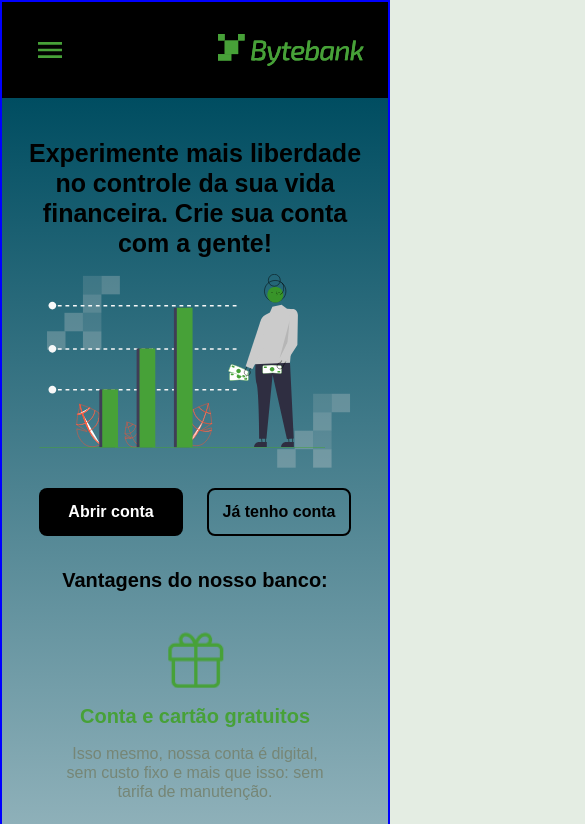
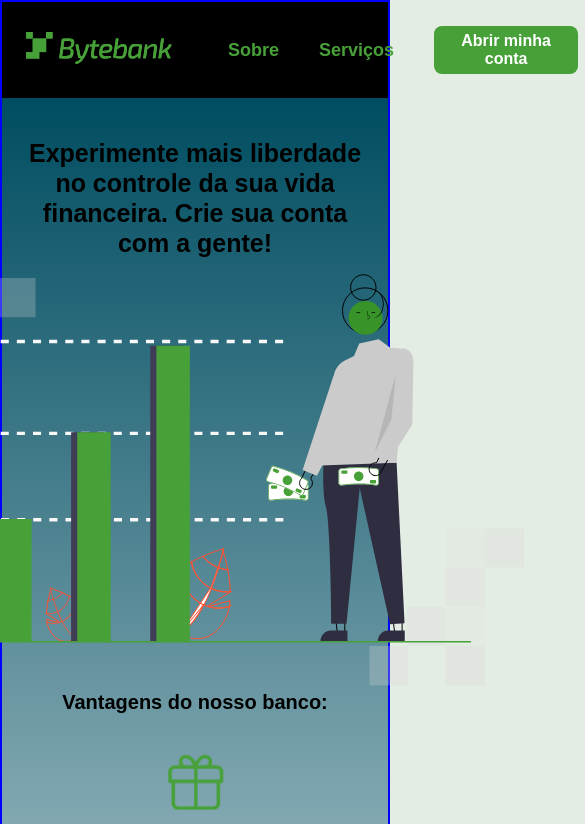
Before and after one commit to AndreMqs/FIAP-tech-chalenge-1-app-gerenciamento-financeiro, a Next.js app: page / in a window 390 px wide. Shown: the top 824 px of the page, 585 px wide, since content can reach past the window. Built offline with nearby package versions, Linux system fonts and the light colour scheme.

Commit message:
Reverting screen size handler

```diff
--- a/src/app/components/HomePage/ContentHomePage/ContentHomePage.tsx
+++ b/src/app/components/HomePage/ContentHomePage/ContentHomePage.tsx
@@ -1,5 +1,4 @@
 'use client'
-import { useEffect, useState } from "react";
 import Image from "next/image";
 import cn from "classnames";
 
@@ -13,35 +12,24 @@ import styles from "./ContentHomePage.module.scss"
 
 
 export default function ContentHomePage() {
-  const [screenWidth, setScreenWidth] = useState(0);
-
-  const handleWindowResize = () => {
-    setScreenWidth(window.innerWidth);
-  }
-
-  useEffect(() => {
-    handleWindowResize();
-    window.addEventListener('resize', handleWindowResize);
-    return () => window.removeEventListener('resize', handleWindowResize);
-  }, []);
 
   const goToInit = () => {
     window.location.href = "/inicio";
   }
 
   const shouldRenderButtons = () => {
-    return screenWidth <= 425;
+    return window.screen.width <= 425;
   }
 
   const getImgSize = () => {
-    if (screenWidth >= 768) {
+    if (window.screen.width >= 768) {
       return {
         height: 412,
         width: 660
       }
     }
 
-    if (screenWidth > 425) {
+    if (window.screen.width > 425) {
       return {
         height: 375,
         width: 600
--- a/src/app/components/HomePage/HeaderHomePage/HeaderHomePage.tsx
+++ b/src/app/components/HomePage/HeaderHomePage/HeaderHomePage.tsx
@@ -1,5 +1,4 @@
 'use client'
-import { useEffect, useState } from "react";
 import Image from "next/image";
 import cn from "classnames";
 
@@ -13,24 +12,13 @@ import styles from "./HeaderHomePage.module.scss"
 
 
 export default function HeaderHomePage() {
-  const [screenWidth, setScreenWidth] = useState(0);
-
-  const handleWindowResize = () => {
-    setScreenWidth(window.innerWidth);
-  }
-
-  useEffect(() => {
-    handleWindowResize();
-    window.addEventListener('resize', handleWindowResize);
-    return () => window.removeEventListener('resize', handleWindowResize);
-  }, []);
 
   const goToInit = () => {
     window.location.href = "/inicio";
   }
 
   const getLogo = () => {
-    if (screenWidth > 768 || screenWidth <= 425) {
+    if (window.screen.width > 768 || window.screen.width <= 425) {
       return Logo;
     }
 
@@ -38,7 +26,7 @@ export default function HeaderHomePage() {
   }
 
   const getBtnOpenAccountText = () => {
-    if (screenWidth > 768) {
+    if (window.screen.width > 768) {
       return 'Abrir minha conta';
     }
 
@@ -85,7 +73,7 @@ export default function HeaderHomePage() {
   }
 
   const renderHeader = () => {
-    if (screenWidth <= 425) {
+    if (window.screen.width <= 425) {
       return renderMobileHeader();
     }
 
```
